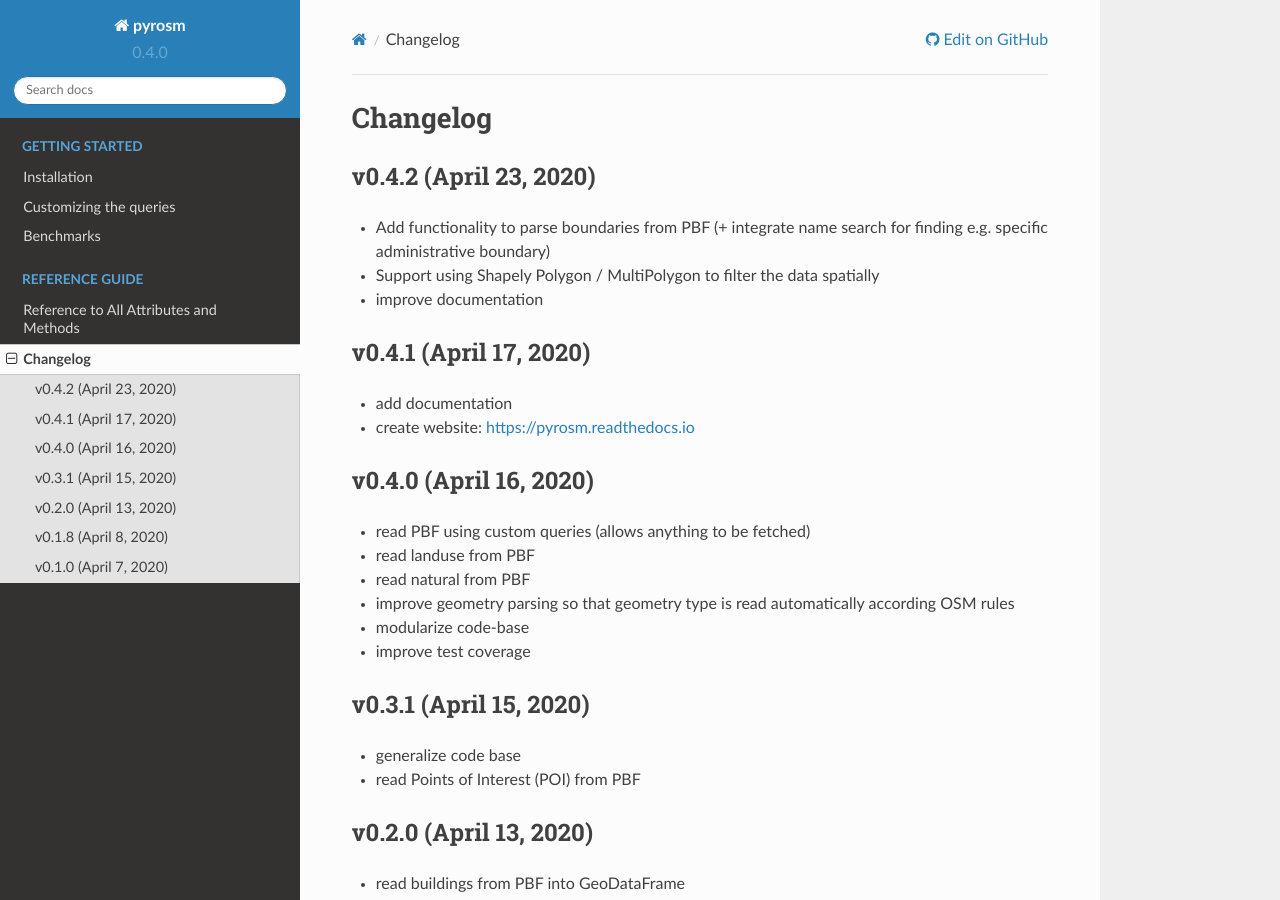
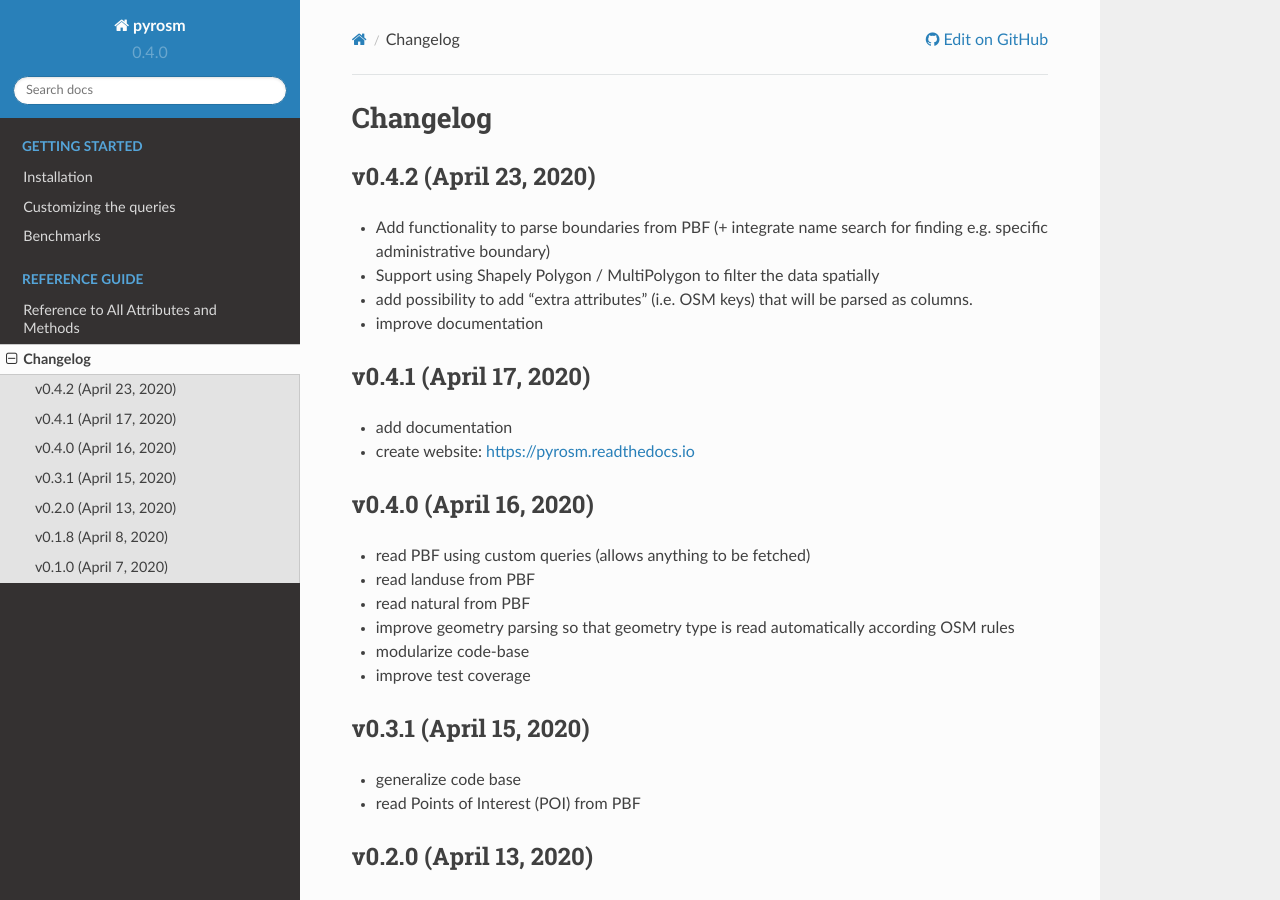
Before and after one commit to pyrosm/pyrosm, a Sphinx documentation site: the page built from docs/changelog.rst, in a window 1280 px wide and 900 px high. Built offline with Sphinx 7.4.7 and the Read the Docs theme 2.0.0, drawn with Linux system fonts in a browser that asks for light colours; pages that are not in the unit, such as notebooks, are missing from menus.

Commit message:
Update changes

```diff
--- a/docs/changelog.rst
+++ b/docs/changelog.rst
@@ -6,6 +6,7 @@ v0.4.2 (April 23, 2020)
 
 - Add functionality to parse boundaries from PBF (+ integrate name search for finding e.g. specific administrative boundary)
 - Support using Shapely Polygon / MultiPolygon to filter the data spatially
+- add possibility to add "extra attributes" (i.e. OSM keys) that will be parsed as columns.
 - improve documentation
 
 v0.4.1 (April 17, 2020)
```
Also changed, not shown: CHANGELOG.md (+1 -0 lines).
